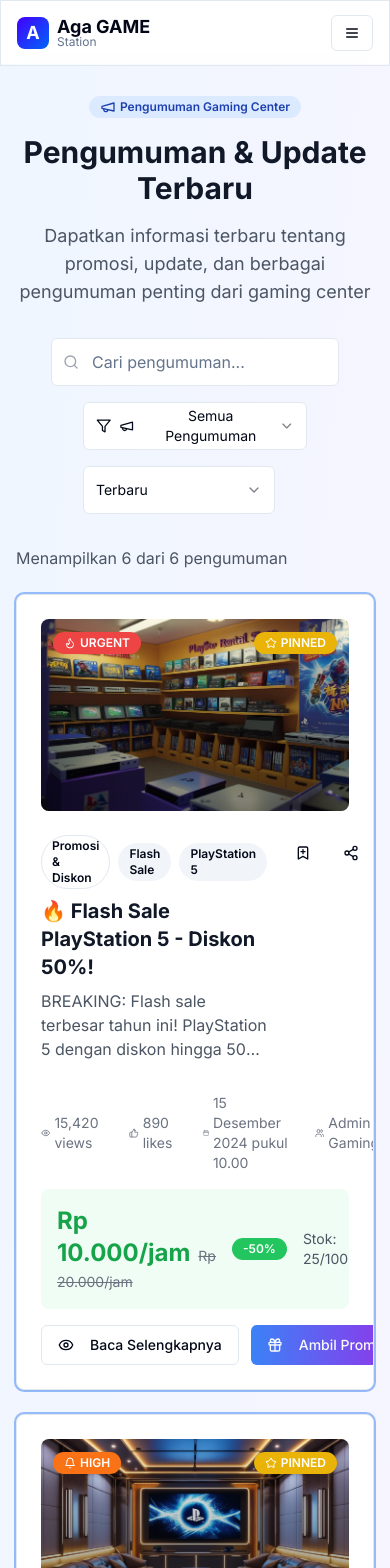
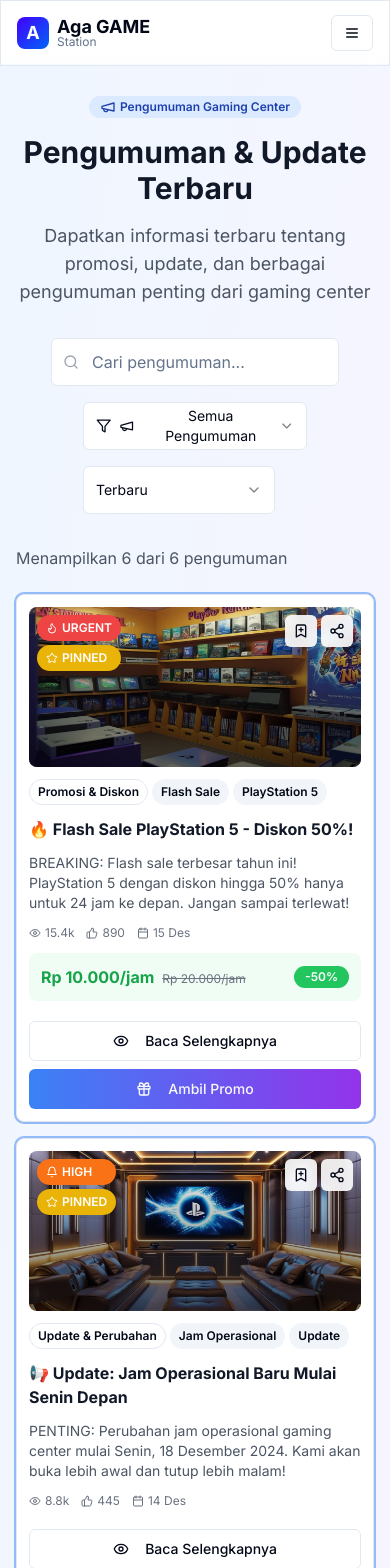
Before and after one commit to Agaajmd/Aga-GameStation02, a Next.js app: page /announcement in a window 390 px wide. Shown: the top 1568 px of the page. Built offline with nearby package versions, Linux system fonts and the light colour scheme.

Commit message:
update announcement and booking

```diff
--- a/components/announcement/announcement.tsx
+++ b/components/announcement/announcement.tsx
@@ -218,6 +218,7 @@ export function AnnouncementList() {
     maintenance: AlertCircle,
     achievement: Star
   }
+
   const sortOptions = [
     { value: "newest", label: "Terbaru" },
     { value: "priority", label: "Prioritas" },
@@ -355,162 +356,159 @@ export function AnnouncementList() {
           </p>
         </div>
 
-        {/* Announcements Grid */}
+        {/* Announcements Grid - Mobile Optimized */}
         {filteredAndSortedAnnouncements.length > 0 ? (
-          <div className="space-y-6 mb-8">
+          <div className="space-y-4 mb-8">
             {filteredAndSortedAnnouncements.map((announcement) => {
               const TypeIcon = typeIcons[announcement.type as keyof typeof typeIcons] || Bell
               return (
                 <Card
                   key={announcement.id}
-                  className={`overflow-hidden hover:shadow-2xl transition-all duration-300 group bg-white dark:bg-gray-800 ${
+                  className={`overflow-hidden hover:shadow-lg transition-all duration-300 group bg-white dark:bg-gray-800 ${
                     announcement.isPinned ? 'ring-2 ring-blue-500 ring-opacity-50' : ''
                   }`}
                 >
-                  <div className="p-6">
-                    <div className="flex flex-col lg:flex-row gap-6">
-                      {/* Image */}
-                      <div className="relative lg:w-80 h-48 lg:h-auto">
+                  <div className="p-3 sm:p-4 md:p-6">
+                    <div className="flex flex-col gap-3 sm:gap-4">
+                      {/* Mobile: Image first, then content */}
+                      <div className="relative w-full h-40 sm:h-48 md:h-56">
                         <img
                           src={announcement.image || "/imgVIP1.jpg"}
                           alt={announcement.title}
                           className="w-full h-full object-cover rounded-lg group-hover:scale-105 transition-transform duration-300"
                         />
-                        <div className="absolute inset-0 bg-gradient-to-t from-black/50 to-transparent rounded-lg" />
+                        <div className="absolute inset-0 bg-gradient-to-t from-black/60 to-transparent rounded-lg" />
 
-                        {/* Priority Badge */}
-                        <div className="absolute top-3 left-3">
-                          <Badge className={`${priorityColors[announcement.priority as keyof typeof priorityColors]} text-white`}>
+                        {/* Badges - Mobile optimized */}
+                        <div className="absolute top-2 left-2 flex flex-col gap-1">
+                          <Badge className={`${priorityColors[announcement.priority as keyof typeof priorityColors]} text-white text-xs px-2 py-1`}>
                             <TypeIcon className="w-3 h-3 mr-1" />
                             {announcement.priority.toUpperCase()}
                           </Badge>
-                        </div>
-
-                        {/* Pinned Badge */}
                           {announcement.isPinned && (
-                          <div className="absolute top-3 right-3">
-                            <Badge className="bg-yellow-500 text-white">
+                            <Badge className="bg-yellow-500 text-white text-xs px-2 py-1">
                               <Star className="w-3 h-3 mr-1" />
                               PINNED
                             </Badge>
+                          )}
                         </div>
-                        )}
 
                         {/* Expiring Soon */}
                         {isExpiringSoon(announcement.validUntil) && (
-                          <div className="absolute bottom-3 left-3">
-                            <Badge className="bg-red-500 text-white animate-pulse">
+                          <div className="absolute bottom-2 left-2">
+                            <Badge className="bg-red-500 text-white animate-pulse text-xs px-2 py-1">
                               <Clock className="w-3 h-3 mr-1" />
                               Berakhir Segera
                             </Badge>
                           </div>
                         )}
+
+                        {/* Quick Actions - Mobile positioned on image */}
+                        <div className="absolute top-2 right-2 flex gap-1">
+                          <Button
+                            size="sm"
+                            variant="secondary"
+                            className="h-8 w-8 p-0 bg-white/90 hover:bg-white backdrop-blur-sm"
+                            onClick={() => handleBookmarkAnnouncement(announcement.id)}
+                          >
+                            <BookmarkPlus className="w-3 h-3" />
+                          </Button>
+                          <Button
+                            size="sm"
+                            variant="secondary"
+                            className="h-8 w-8 p-0 bg-white/90 hover:bg-white backdrop-blur-sm"
+                            onClick={() => handleShareAnnouncement(announcement)}
+                          >
+                            <Share2 className="w-3 h-3" />
+                          </Button>
+                        </div>
                       </div>
 
                       {/* Content */}
-                      <div className="flex-1">
-                        <div className="flex items-start justify-between mb-4">
-                          <div className="flex-1">
-                            <div className="flex items-center gap-2 mb-2">
-                              <Badge variant="outline" className="text-xs">
+                      <div className="space-y-3">
+                        {/* Tags */}
+                        <div className="flex items-center gap-1 flex-wrap">
+                          <Badge variant="outline" className="text-xs px-2 py-1">
                             {categories.find(c => c.value === announcement.type)?.label}
                           </Badge>
                           {announcement.tags.slice(0, 2).map((tag, idx) => (
-                                <Badge key={idx} variant="secondary" className="text-xs">
+                            <Badge key={idx} variant="secondary" className="text-xs px-2 py-1">
                               {tag}
                             </Badge>
                           ))}
                         </div>
-                            <h3 className="text-xl lg:text-2xl font-bold text-gray-900 dark:text-white mb-2 group-hover:text-blue-600 transition-colors">
+
+                        {/* Title */}
+                        <h3 className="text-base sm:text-lg md:text-xl font-bold text-gray-900 dark:text-white group-hover:text-blue-600 transition-colors line-clamp-2">
                           {announcement.title}
                         </h3>
-                            <p className="text-gray-600 dark:text-gray-300 mb-4 line-clamp-3">
+
+                        {/* Description */}
+                        <p className="text-sm sm:text-base text-gray-600 dark:text-gray-300 line-clamp-3">
                           {announcement.description}
                         </p>
+
+                        {/* Stats - Simplified for mobile */}
+                        <div className="flex items-center gap-3 text-xs text-gray-500">
+                          <div className="flex items-center">
+                            <Eye className="w-3 h-3 mr-1" />
+                            {announcement.views > 1000 ? `${(announcement.views/1000).toFixed(1)}k` : announcement.views}
                           </div>
-
-                          {/* Actions */}
-                          <div className="flex gap-2 ml-4">
-                            <Button
-                              size="sm"
-                              variant="ghost"
-                              onClick={() => handleBookmarkAnnouncement(announcement.id)}
-                            >
-                              <BookmarkPlus className="w-4 h-4" />
-                            </Button>
-                            <Button
-                              size="sm"
-                              variant="ghost"
-                              onClick={() => handleShareAnnouncement(announcement)}
-                            >
-                              <Share2 className="w-4 h-4" />
-                            </Button>
+                          <div className="flex items-center">
+                            <ThumbsUp className="w-3 h-3 mr-1" />
+                            {announcement.likes}
+                          </div>
+                          <div className="flex items-center">
+                            <Calendar className="w-3 h-3 mr-1" />
+                            {new Date(announcement.publishedAt).toLocaleDateString("id-ID", {
+                              day: "numeric",
+                              month: "short"
+                            })}
                           </div>
                         </div>
 
-                        {/* Stats */}
-                        <div className="flex items-center gap-6 text-sm text-gray-500 mb-4">
-                          <div className="flex items-center">
-                            <Eye className="w-4 h-4 mr-1" />
-                            {announcement.views.toLocaleString()} views
+                        {/* Special Details for Promo */}
+                        {announcement.type === 'promo' && announcement.details && (
+                          <div className="bg-green-50 dark:bg-green-900/20 rounded-lg p-3">
+                            <div className="flex items-center justify-between">
+                              <div>
+                                <span className="text-base sm:text-lg font-bold text-green-600">{announcement.details.discountPrice}</span>
+                                <span className="text-xs sm:text-sm text-gray-500 line-through ml-2">{announcement.details.originalPrice}</span>
                               </div>
-                          <div className="flex items-center">
-                            <ThumbsUp className="w-4 h-4 mr-1" />
-                            {announcement.likes} likes
-                          </div>
-                          <div className="flex items-center">
-                            <Calendar className="w-4 h-4 mr-1" />
-                            {formatDate(announcement.publishedAt)}
-                          </div>
-                          <div className="flex items-center">
-                            <Users className="w-4 h-4 mr-1" />
-                            {announcement.author}
-                          </div>
-                        </div>
-
-                        {/* Special Details for Different Types */}
-                        {announcement.type === 'promo' && announcement.details && (
-                          <div className="bg-green-50 dark:bg-green-900/20 rounded-lg p-4 mb-4">
-                            <div className="flex items-center gap-4">
-                              <div>
-                                <span className="text-2xl font-bold text-green-600">{announcement.details.discountPrice}</span>
-                                <span className="text-sm text-gray-500 line-through ml-2">{announcement.details.originalPrice}</span>
-                              </div>
-                              <Badge className="bg-green-500 text-white">
+                              <Badge className="bg-green-500 text-white text-xs">
                                 -{announcement.details.discount}
                               </Badge>
-                              <div className="text-sm text-gray-600">
-                                Stok: {announcement.details.stock}/{announcement.details.totalStock}
-                              </div>
                             </div>
                           </div>
                         )}
 
-                        {/* Actions */}
-                        <div className="flex gap-3">
+                        {/* Actions - Mobile optimized */}
+                        <div className="flex flex-col gap-2 pt-2">
                           <Dialog>
                             <DialogTrigger asChild>
                               <Button
                                 variant="outline"
+                                size="sm"
+                                className="w-full h-10 text-sm"
                                 onClick={() => setSelectedAnnouncement(announcement)}
                               >
                                 <Eye className="w-4 h-4 mr-2" />
                                 Baca Selengkapnya
                               </Button>
                             </DialogTrigger>
-                            <DialogContent className="max-w-3xl max-h-[80vh] overflow-y-auto">
+                            <DialogContent className="max-w-[95vw] sm:max-w-3xl max-h-[90vh] overflow-y-auto">
                               <DialogHeader>
-                                <DialogTitle className="flex items-center gap-2">
+                                <DialogTitle className="flex items-center gap-2 text-left">
                                   <TypeIcon className="w-5 h-5" />
                                   {selectedAnnouncement?.title}
                                 </DialogTitle>
                               </DialogHeader>
                               {selectedAnnouncement && (
-                                <div className="space-y-6">
+                                <div className="space-y-4 sm:space-y-6">
                                   <img
                                     src={selectedAnnouncement.image || "/imgVIP1.jpg"}
                                     alt={selectedAnnouncement.title}
-                                    className="w-full h-64 object-cover rounded-lg"
+                                    className="w-full h-48 sm:h-64 object-cover rounded-lg"
                                   />
 
                                   <div className="flex items-center gap-2 flex-wrap">
@@ -524,37 +522,37 @@ export function AnnouncementList() {
                                     ))}
                                   </div>
 
-                                  <p className="text-gray-600 dark:text-gray-300 text-lg leading-relaxed">
+                                  <p className="text-gray-600 dark:text-gray-300 text-sm sm:text-base leading-relaxed">
                                     {selectedAnnouncement.longDescription}
                                   </p>
 
                                   {/* Special Content Based on Type */}
                                   {selectedAnnouncement.type === 'promo' && selectedAnnouncement.details && (
-                                    <div className="bg-green-50 dark:bg-green-900/20 rounded-lg p-6">
+                                    <div className="bg-green-50 dark:bg-green-900/20 rounded-lg p-4 sm:p-6">
                                       <h4 className="font-semibold mb-4 flex items-center">
                                         <Gift className="w-5 h-5 mr-2 text-green-600" />
                                         Detail Promo
                                       </h4>
-                                      <div className="grid grid-cols-2 gap-4">
+                                      <div className="grid grid-cols-1 sm:grid-cols-2 gap-4">
                                         <div>
                                           <span className="text-sm text-gray-600">Harga Normal:</span>
                                           <div className="text-lg line-through">{selectedAnnouncement.details.originalPrice}</div>
                                         </div>
                                         <div>
                                           <span className="text-sm text-gray-600">Harga Promo:</span>
-                                          <div className="text-2xl font-bold text-green-600">{selectedAnnouncement.details.discountPrice}</div>
+                                          <div className="text-xl sm:text-2xl font-bold text-green-600">{selectedAnnouncement.details.discountPrice}</div>
                                         </div>
                                       </div>
                                     </div>
                                   )}
 
                                   {selectedAnnouncement.type === 'event' && selectedAnnouncement.details && (
-                                    <div className="bg-blue-50 dark:bg-blue-900/20 rounded-lg p-6">
+                                    <div className="bg-blue-50 dark:bg-blue-900/20 rounded-lg p-4 sm:p-6">
                                       <h4 className="font-semibold mb-4 flex items-center">
                                         <Trophy className="w-5 h-5 mr-2 text-blue-600" />
                                         Detail Event
                                       </h4>
-                                      <div className="space-y-3">
+                                      <div className="space-y-3 text-sm sm:text-base">
                                         <div><strong>Prize Pool:</strong> {selectedAnnouncement.details.prizePool}</div>
                                         <div><strong>Biaya Daftar:</strong> {selectedAnnouncement.details.registrationFee}</div>
                                         <div><strong>Tanggal:</strong> {selectedAnnouncement.details.tournamentDate}</div>
@@ -562,15 +560,17 @@ export function AnnouncementList() {
                                     </div>
                                   )}
 
-                                  <div className="flex items-center justify-between text-sm text-gray-500 pt-4 border-t">
+                                  <div className="flex items-center justify-between text-xs sm:text-sm text-gray-500 pt-4 border-t">
                                     <span>Dipublikasi: {formatDate(selectedAnnouncement.publishedAt)}</span>
                                     <span>Berlaku hingga: {formatDate(selectedAnnouncement.validUntil)}</span>
                                   </div>
 
+                                  {/* Action Buttons in Dialog */}
+                                  <div className="flex flex-col gap-2 sm:gap-3">
                                     {selectedAnnouncement.type === 'promo' && (
                                       <Button
                                         asChild
-                                      className="w-full bg-gradient-to-r from-blue-500 to-purple-600 hover:from-blue-600 hover:to-purple-700"
+                                        className="w-full h-12 bg-gradient-to-r from-blue-500 to-purple-600 hover:from-blue-600 hover:to-purple-700"
                                       >
                                         <Link href="/booking">
                                           <Gift className="w-4 h-4 mr-2" />
@@ -583,7 +583,7 @@ export function AnnouncementList() {
                                     {selectedAnnouncement.type === 'event' && selectedAnnouncement.isExternal && (
                                       <Button
                                         asChild
-                                      className="w-full bg-gradient-to-r from-orange-500 to-red-600 hover:from-orange-600 hover:to-red-700"
+                                        className="w-full h-12 bg-gradient-to-r from-orange-500 to-red-600 hover:from-orange-600 hover:to-red-700"
                                       >
                                         <a href={selectedAnnouncement.externalLink} target="_blank" rel="noopener noreferrer">
                                           <Trophy className="w-4 h-4 mr-2" />
@@ -596,7 +596,7 @@ export function AnnouncementList() {
                                     {selectedAnnouncement.type === 'event' && !selectedAnnouncement.isExternal && (
                                       <Button
                                         asChild
-                                      className="w-full bg-gradient-to-r from-orange-500 to-red-600 hover:from-orange-600 hover:to-red-700"
+                                        className="w-full h-12 bg-gradient-to-r from-orange-500 to-red-600 hover:from-orange-600 hover:to-red-700"
                                       >
                                         <Link href="/booking">
                                           <Trophy className="w-4 h-4 mr-2" />
@@ -609,7 +609,7 @@ export function AnnouncementList() {
                                     {(selectedAnnouncement.type === 'update' || selectedAnnouncement.type === 'maintenance' || selectedAnnouncement.type === 'tips') && (
                                       <Button
                                         asChild
-                                      className="w-full bg-gradient-to-r from-blue-500 to-purple-600 hover:from-blue-600 hover:to-purple-700"
+                                        className="w-full h-12 bg-gradient-to-r from-blue-500 to-purple-600 hover:from-blue-600 hover:to-purple-700"
                                       >
                                         <Link href="/booking">
                                           <Info className="w-4 h-4 mr-2" />
@@ -619,14 +619,18 @@ export function AnnouncementList() {
                                       </Button>
                                     )}
                                   </div>
+                                </div>
                               )}
                             </DialogContent>
                           </Dialog>
 
+                          {/* Primary Action Buttons */}
+                          <div className="flex flex-col gap-2">
                             {announcement.type === 'promo' && (
                               <Button
                                 asChild
-                              className="bg-gradient-to-r from-blue-500 to-purple-600 hover:from-blue-600 hover:to-purple-700"
+                                size="sm"
+                                className="w-full h-10 bg-gradient-to-r from-blue-500 to-purple-600 hover:from-blue-600 hover:to-purple-700"
                               >
                                 <Link href="/booking">
                                   <Gift className="w-4 h-4 mr-2" />
@@ -638,7 +642,8 @@ export function AnnouncementList() {
                             {announcement.type === 'event' && announcement.isExternal ? (
                               <Button
                                 asChild
-                              className="bg-gradient-to-r from-orange-500 to-red-600 hover:from-orange-600 hover:to-red-700"
+                                size="sm"
+                                className="w-full h-10 bg-gradient-to-r from-orange-500 to-red-600 hover:from-orange-600 hover:to-red-700"
                               >
                                 <a href={announcement.externalLink} target="_blank" rel="noopener noreferrer">
                                   <Trophy className="w-4 h-4 mr-2" />
@@ -649,7 +654,8 @@ export function AnnouncementList() {
                             ) : announcement.type === 'event' ? (
                               <Button
                                 asChild
-                              className="bg-gradient-to-r from-orange-500 to-red-600 hover:from-orange-600 hover:to-red-700"
+                                size="sm"
+                                className="w-full h-10 bg-gradient-to-r from-orange-500 to-red-600 hover:from-orange-600 hover:to-red-700"
                               >
                                 <Link href="/booking">
                                   <Trophy className="w-4 h-4 mr-2" />
@@ -661,7 +667,8 @@ export function AnnouncementList() {
                             {(announcement.type === 'update' || announcement.type === 'maintenance' || announcement.type === 'tips' || announcement.type === 'achievement') && (
                               <Button
                                 asChild
-                              className="bg-gradient-to-r from-blue-500 to-purple-600 hover:from-blue-600 hover:to-purple-700"
+                                size="sm"
+                                className="w-full h-10 bg-gradient-to-r from-blue-500 to-purple-600 hover:from-blue-600 hover:to-purple-700"
                               >
                                 <Link href="/booking">
                                   <Info className="w-4 h-4 mr-2" />
@@ -669,6 +676,7 @@ export function AnnouncementList() {
                                 </Link>
                               </Button>
                             )}
+                          </div>
                         </div>
                       </div>
                     </div>
@@ -699,10 +707,10 @@ export function AnnouncementList() {
         {/* CTA Section */}
         <div className="text-center">
           <Card className="bg-gradient-to-r from-blue-500 to-purple-600 text-white border-0 max-w-2xl mx-auto">
-            <CardContent className="p-8">
-              <Bell className="w-12 h-12 mx-auto mb-4 animate-pulse" />
-              <h3 className="text-2xl font-bold mb-2">Jangan Lewatkan Update Terbaru!</h3>
-              <p className="text-white/90 mb-6">
+            <CardContent className="p-6 sm:p-8">
+              <Bell className="w-10 h-10 sm:w-12 sm:h-12 mx-auto mb-4 animate-pulse" />
+              <h3 className="text-xl sm:text-2xl font-bold mb-2">Jangan Lewatkan Update Terbaru!</h3>
+              <p className="text-white/90 mb-6 text-sm sm:text-base">
                 Daftar newsletter untuk mendapatkan notifikasi pengumuman terbaru dan update penting dari gaming center
               </p>
               <div className="flex flex-col sm:flex-row gap-3 max-w-md mx-auto">
```
Also changed, not shown: components/booking/console-selector.tsx (+49 -45 lines). Lines whose indentation alone changed are shown as unchanged.
